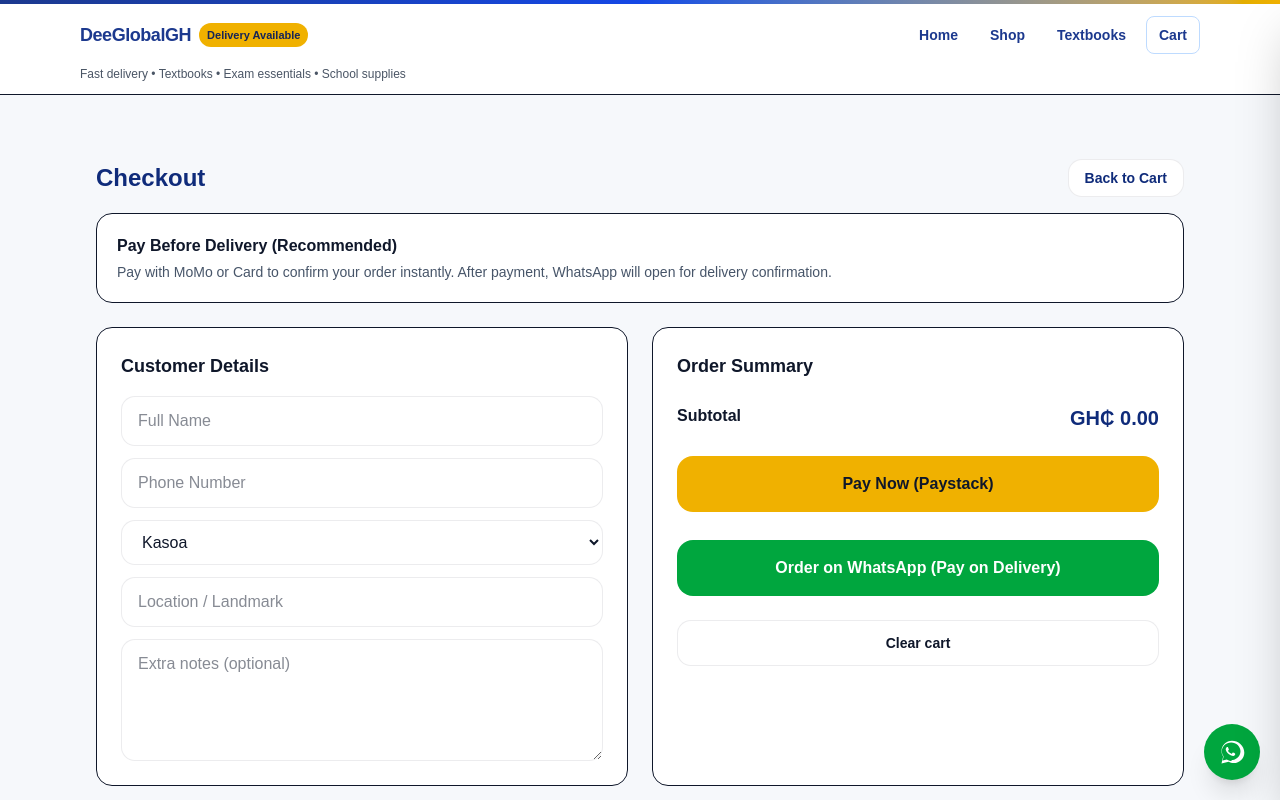
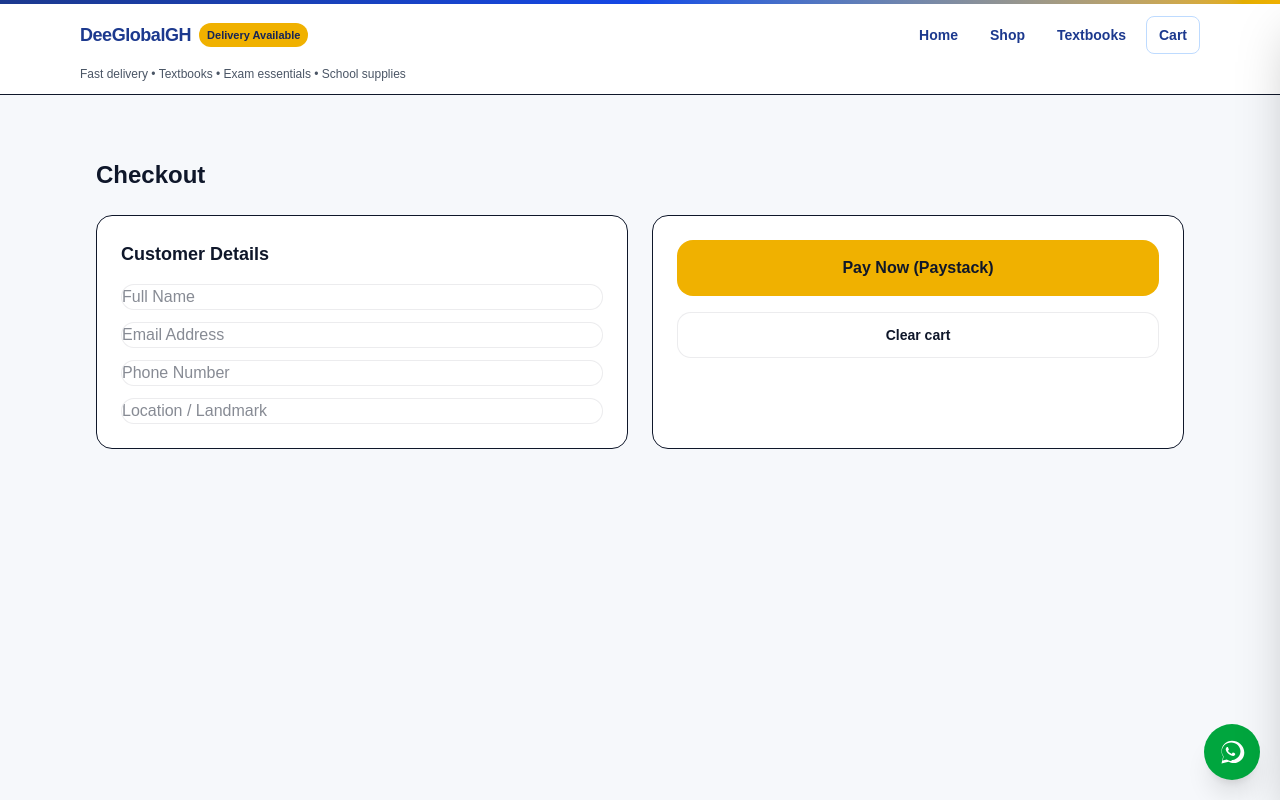
Before and after one commit to dlanquaye/deeglobalgh-website, a Next.js app: page /checkout in a window 1280 px wide. Shown: the top 800 px of the page. Built offline with nearby package versions, Linux system fonts and the light colour scheme.

Commit message:
Fix checkout email flow and Paystack SMS integration

```diff
--- a/app/checkout/page.tsx
+++ b/app/checkout/page.tsx
@@ -17,6 +17,7 @@ const CUSTOMER_PROFILE_KEY = "dg_customer_v1";
 
 type CustomerProfile = {
   fullName: string;
+  email: string;
   phone: string;
   area: string;
   location: string;
@@ -31,52 +32,11 @@ function safeParse<T>(raw: string | null): T | null {
   }
 }
 
-function buildWhatsAppMessage(args: {
-  name: string;
-  phone: string;
-  location: string;
-  area: string;
-  notes: string;
-  items: { name: string; qty: number; price: number }[];
-  subtotal: number;
-}) {
-  const { name, phone, location, area, notes, items, subtotal } = args;
-
-  const lines: string[] = [];
-
-  lines.push("Hello DeeglobalGh, I want to place an order for delivery.");
-  lines.push("");
-  lines.push("CUSTOMER DETAILS");
-  lines.push(`Name: ${name}`);
-  lines.push(`Phone: ${phone}`);
-  lines.push(`Delivery Area: ${area}`);
-  lines.push(`Location/Landmark: ${location}`);
-
-  if (notes.trim()) {
-    lines.push(`Notes: ${notes.trim()}`);
-  }
-
-  lines.push("");
-  lines.push("ORDER ITEMS");
-
-  items.forEach((x, idx) => {
-    lines.push(
-      `${idx + 1}. ${x.name}  x${x.qty}  (GH₵ ${formatMoney(x.price)})`
-    );
-  });
-
-  lines.push("");
-  lines.push(`SUBTOTAL: GH₵ ${formatMoney(subtotal)}`);
-  lines.push("");
-  lines.push("Please confirm availability and delivery cost. Thank you.");
-
-  return lines.join("\n");
-}
-
 export default function CheckoutPage() {
   const { items, subtotal, clearCart } = useCart();
 
   const [fullName, setFullName] = useState("");
+  const [email, setEmail] = useState("");
   const [phone, setPhone] = useState("");
   const [area, setArea] = useState("Kasoa");
   const [location, setLocation] = useState("");
@@ -85,7 +45,6 @@ export default function CheckoutPage() {
   const [payLoading, setPayLoading] = useState(false);
   const [payError, setPayError] = useState<string | null>(null);
 
-  // ✅ Auto-fill returning customer details
   useEffect(() => {
     const saved = safeParse<CustomerProfile>(
       typeof window !== "undefined"
@@ -95,61 +54,58 @@ export default function CheckoutPage() {
 
     if (!saved) return;
 
-    if (!fullName.trim()) setFullName(saved.fullName || "");
-    if (!phone.trim()) setPhone(saved.phone || "");
-    if (!location.trim()) setLocation(saved.location || "");
-    if (!notes.trim()) setNotes(saved.notes || "");
+    setFullName(saved.fullName || "");
+    setEmail(saved.email || "");
+    setPhone(saved.phone || "");
+    setLocation(saved.location || "");
+    setNotes(saved.notes || "");
     if (saved.area) setArea(saved.area);
   }, []);
 
   const canCheckout = useMemo(() => {
-    if (!items.length) return false;
-    if (!fullName.trim()) return false;
-    if (!phone.trim()) return false;
-    if (!location.trim()) return false;
-    return true;
-  }, [items.length, fullName, phone, location]);
+    return (
+      items.length > 0 &&
+      fullName.trim() &&
+      email.trim() &&
+      phone.trim() &&
+      location.trim()
+    );
+  }, [items.length, fullName, email, phone, location]);
 
   const saveCustomerProfile = () => {
-    const profile: CustomerProfile = {
+    localStorage.setItem(
+      CUSTOMER_PROFILE_KEY,
+      JSON.stringify({
         fullName: fullName.trim(),
+        email: email.trim(),
         phone: phone.trim(),
         area,
         location: location.trim(),
         notes: notes.trim(),
+      })
+    );
   };
 
-    localStorage.setItem(CUSTOMER_PROFILE_KEY, JSON.stringify(profile));
-  };
-
-  // ✅ Paystack snapshot (now LINKED to orderId)
   const savePaystackSnapshot = (orderId: string) => {
-    const snapshot = {
+    localStorage.setItem(
+      PAYSTACK_ORDER_SNAPSHOT_KEY,
+      JSON.stringify({
         orderId,
         customer: {
           fullName,
+          email,
           phone,
           area,
           location,
           notes,
         },
-      items: items.map((x) => ({
-        id: x.id,
-        name: x.name,
-        qty: x.qty,
-        price: x.price,
-      })),
+        items,
         subtotal,
         createdAt: new Date().toISOString(),
-    };
-
-    localStorage.setItem(
-      PAYSTACK_ORDER_SNAPSHOT_KEY,
-      JSON.stringify(snapshot)
+      })
     );
   };
 
-  // ✅ Save order record (single source of truth for orderId)
   const saveOrderRecord = (
     paymentMethod: "PAYSTACK" | "PAY_ON_DELIVERY",
     orderId: string
@@ -164,45 +120,12 @@ export default function CheckoutPage() {
         location: location.trim(),
         notes: notes.trim(),
       },
-      items: items.map((x) => ({
-        id: x.id,
-        name: x.name,
-        qty: x.qty,
-        price: x.price,
-      })),
+      items,
       subtotal,
       paymentMethod,
       orderStatus: "PENDING",
       paymentStatus: paymentMethod === "PAYSTACK" ? "UNKNOWN" : "UNPAID",
     });
-  };
-
-  const placeOrder = () => {
-    if (!canCheckout) return;
-
-    saveCustomerProfile();
-
-    const orderId = generateOrderId();
-    saveOrderRecord("PAY_ON_DELIVERY", orderId);
-
-    const msg = buildWhatsAppMessage({
-      name: fullName,
-      phone,
-      location,
-      area,
-      notes,
-      items: items.map((x) => ({
-        name: x.name,
-        qty: x.qty,
-        price: x.price,
-      })),
-      subtotal,
-    });
-
-    const waNumber = "233246011773";
-    const url = `https://wa.me/${waNumber}?text=${encodeURIComponent(msg)}`;
-
-    window.open(url, "_blank", "noreferrer");
   };
 
   const payNowWithPaystack = async () => {
@@ -212,37 +135,32 @@ export default function CheckoutPage() {
 
     const orderId = generateOrderId();
     saveOrderRecord("PAYSTACK", orderId);
+    savePaystackSnapshot(orderId);
 
     try {
       setPayError(null);
       setPayLoading(true);
 
-      // ✅ Snapshot linked to order
-      savePaystackSnapshot(orderId);
-
       const res = await fetch("/api/paystack/initialize", {
         method: "POST",
         headers: { "Content-Type": "application/json" },
         body: JSON.stringify({
-          email: phone?.trim()
-            ? `${phone.trim()}@shopdeeglobalgh.com`
-            : "customer@shopdeeglobalgh.com",
+          email: email.trim(),
+          phone: phone.trim(),
           amount: subtotal,
         }),
       });
 
       const data = await res.json();
-      const url = data?.data?.authorization_url as string | undefined;
+      const url = data?.data?.authorization_url;
 
       if (!res.ok || !url) {
-        throw new Error(
-          data?.error || data?.message || "Failed to initialize payment."
-        );
+        throw new Error(data?.error || "Failed to start payment");
       }
 
       window.location.href = url;
-    } catch (e: any) {
-      setPayError(e?.message || "Something went wrong starting payment.");
+    } catch (err: any) {
+      setPayError(err?.message || "Payment failed");
     } finally {
       setPayLoading(false);
     }
@@ -250,142 +168,65 @@ export default function CheckoutPage() {
 
   return (
     <main className="mx-auto max-w-6xl px-4 py-10">
-      <div className="flex items-center justify-between gap-4">
-        <h1 className="text-2xl font-extrabold text-[color:var(--brand-blue)]">
-          Checkout
-        </h1>
+      <h1 className="text-2xl font-extrabold">Checkout</h1>
 
-        <Link
-          href="/cart"
-          className="btn-outline px-4 py-2 text-sm text-[color:var(--brand-blue)]"
-        >
-          Back to Cart
-        </Link>
-      </div>
+      <div className="mt-6 grid gap-6 lg:grid-cols-2">
+        <section className="rounded-2xl border bg-white p-6">
+          <h2 className="text-lg font-bold">Customer Details</h2>
 
-      <div className="mt-4 rounded-2xl border bg-white p-5">
-        <div className="font-semibold text-[color:var(--text-main)]">
-          Pay Before Delivery (Recommended)
-        </div>
-        <div className="mt-1 text-sm text-[color:var(--text-muted)]">
-          Pay with MoMo or Card to confirm your order instantly. After payment,
-          WhatsApp will open for delivery confirmation.
-        </div>
-      </div>
-
-      <div className="mt-6 grid grid-cols-1 gap-6 lg:grid-cols-2">
-        {/* Customer form */}
-        <section className="rounded-2xl border bg-white p-6">
-          <h2 className="text-lg font-bold text-[color:var(--text-main)]">
-            Customer Details
-          </h2>
-
-          <div className="mt-4 grid grid-cols-1 gap-3">
+          <div className="mt-4 grid gap-3">
             <input
-              className="input-brand w-full px-4 py-3"
+              className="input-brand"
               placeholder="Full Name"
               value={fullName}
               onChange={(e) => setFullName(e.target.value)}
             />
 
             <input
-              className="input-brand w-full px-4 py-3"
+              className="input-brand"
+              placeholder="Email Address"
+              type="email"
+              value={email}
+              onChange={(e) => setEmail(e.target.value)}
+            />
+
+            <input
+              className="input-brand"
               placeholder="Phone Number"
               value={phone}
               onChange={(e) => setPhone(e.target.value)}
             />
 
-            <select
-              className="input-brand w-full px-4 py-3"
-              value={area}
-              onChange={(e) => setArea(e.target.value)}
-            >
-              <option value="Kasoa">Kasoa</option>
-              <option value="Accra">Accra</option>
-              <option value="Tema">Tema</option>
-              <option value="Other">Other</option>
-            </select>
-
             <input
-              className="input-brand w-full px-4 py-3"
+              className="input-brand"
               placeholder="Location / Landmark"
               value={location}
               onChange={(e) => setLocation(e.target.value)}
             />
-
-            <textarea
-              className="input-brand w-full px-4 py-3"
-              placeholder="Extra notes (optional)"
-              value={notes}
-              onChange={(e) => setNotes(e.target.value)}
-              rows={4}
-            />
           </div>
         </section>
 
-        {/* Order summary */}
         <section className="rounded-2xl border bg-white p-6">
-          <h2 className="text-lg font-bold text-[color:var(--text-main)]">
-            Order Summary
-          </h2>
-
-          <div className="mt-4 space-y-3">
-            {items.map((x) => (
-              <div
-                key={x.id}
-                className="flex items-start justify-between gap-3 border-b pb-3"
-              >
-                <div>
-                  <div className="font-semibold">{x.name}</div>
-                  <div className="text-sm text-[color:var(--text-muted)]">
-                    Qty: {x.qty}
-                  </div>
-                </div>
-                <div className="font-extrabold text-[color:var(--brand-blue)]">
-                  GH₵ {formatMoney(x.price * x.qty)}
-                </div>
-              </div>
-            ))}
-
-            <div className="flex justify-between pt-2">
-              <div className="font-semibold">Subtotal</div>
-              <div className="text-xl font-extrabold text-[color:var(--brand-blue)]">
-                GH₵ {formatMoney(subtotal)}
-              </div>
-            </div>
-
           <button
-              type="button"
             onClick={payNowWithPaystack}
             disabled={!canCheckout || payLoading}
-              className="mt-3 w-full rounded-2xl bg-yellow-500 px-5 py-4 font-extrabold"
+            className="w-full rounded-2xl bg-yellow-500 py-4 font-extrabold"
           >
             {payLoading ? "Starting Payment..." : "Pay Now (Paystack)"}
           </button>
 
-            <button
-              type="button"
-              onClick={placeOrder}
-              disabled={!canCheckout}
-              className="mt-4 w-full rounded-2xl bg-green-600 px-5 py-4 font-extrabold text-white"
-            >
-              Order on WhatsApp (Pay on Delivery)
-            </button>
-
           {payError && (
-              <div className="mt-2 text-sm font-semibold text-red-600">
+            <div className="mt-3 text-sm font-semibold text-red-600">
               {payError}
             </div>
           )}
 
           <button
-              type="button"
             onClick={clearCart}
-              className="btn-outline mt-3 w-full px-5 py-3 text-sm"
+            className="btn-outline mt-4 w-full py-3 text-sm"
           >
             Clear cart
           </button>
-          </div>
         </section>
       </div>
     </main>
```
Lines whose indentation alone changed are shown as unchanged.
